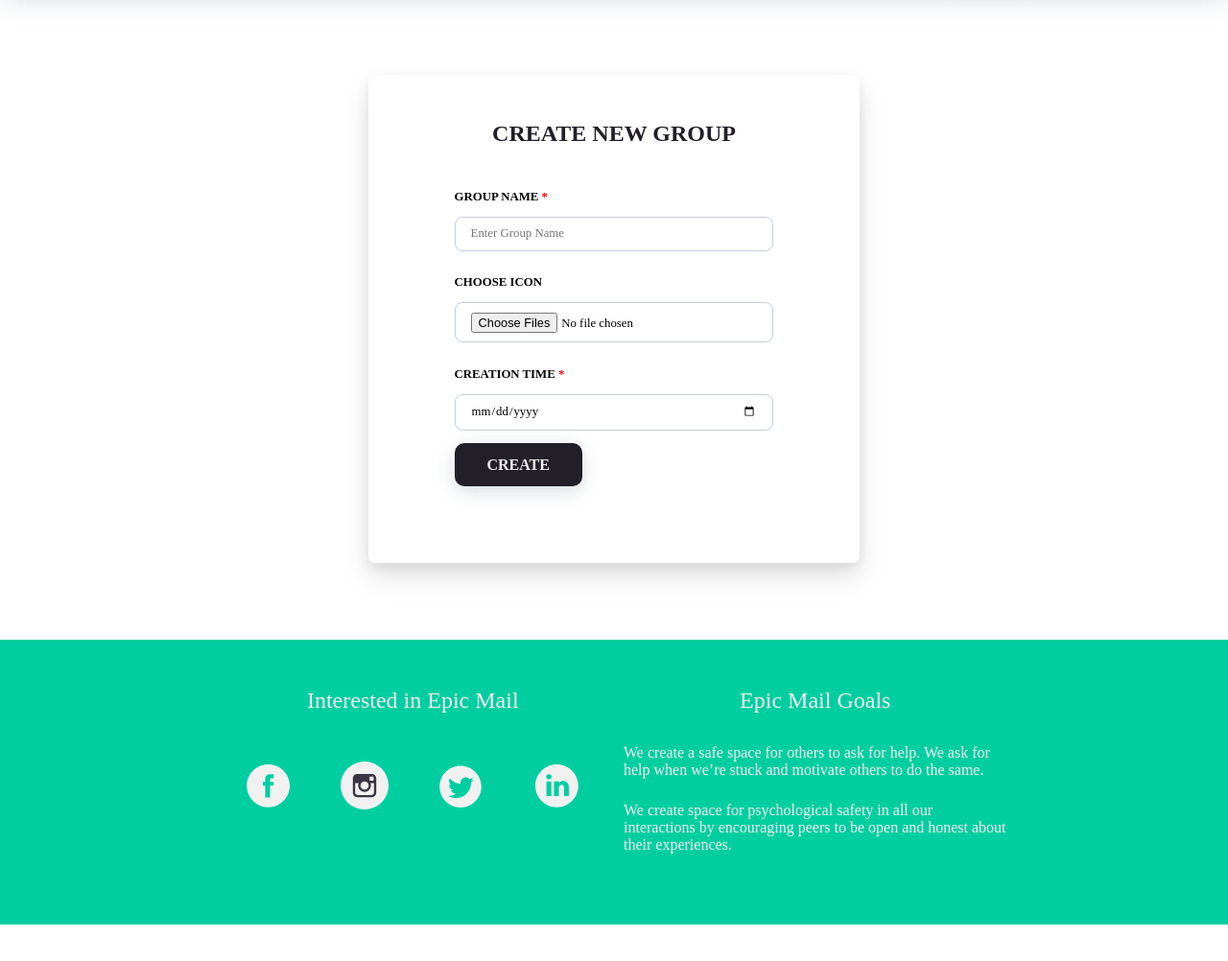
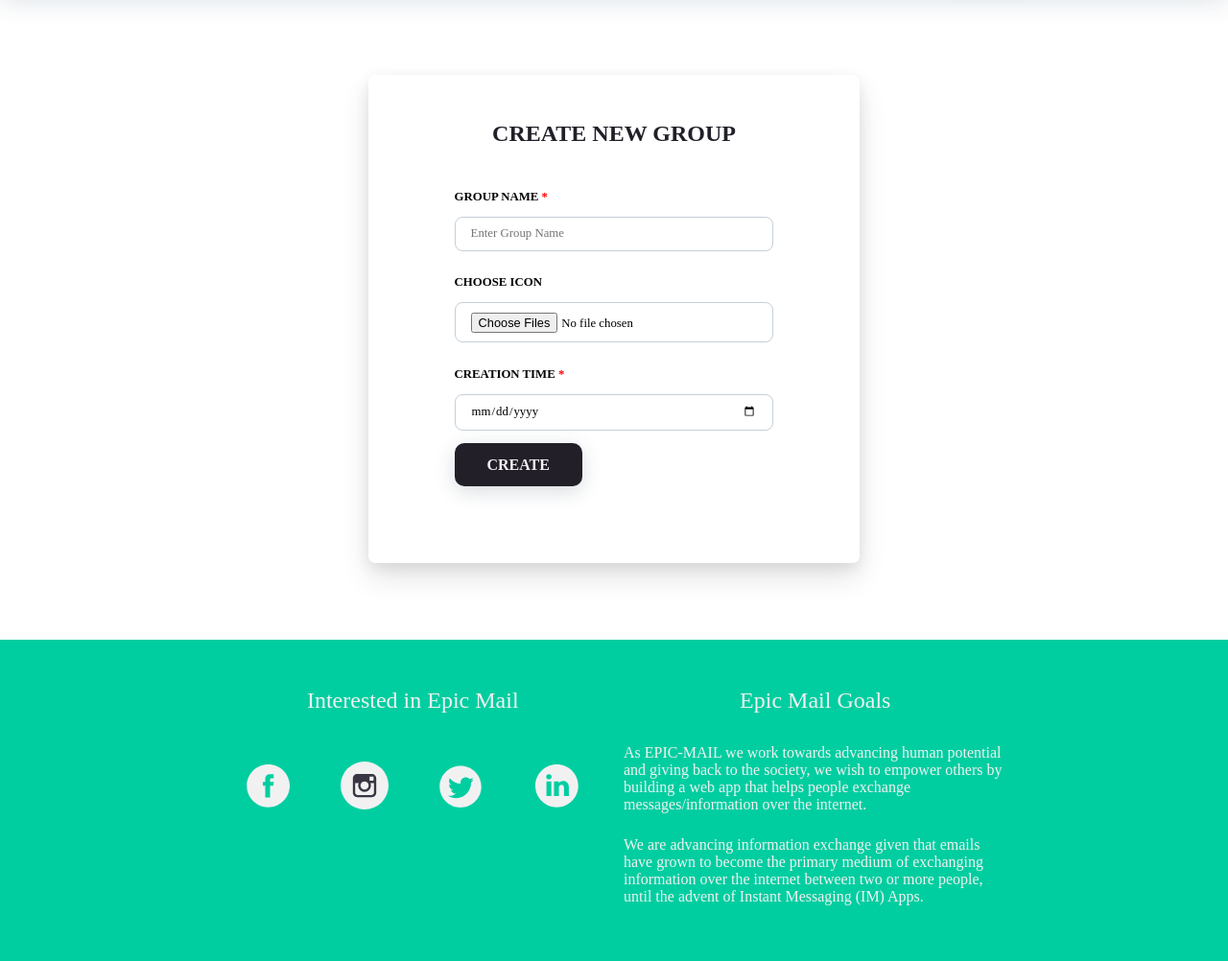
Before and after one commit to Gfreedoms/Epic-Mail, a plain HTML site: page pages/create_group.html in a window 1280 px wide. Shown: the part 78-1080 px from the top of the page at 96% size. Before the commit the page ends 1042 px from the top, so only its background shows below. Drawn offline with Linux system fonts and the light colour scheme; a web font is replaced by a local one.

Commit message:
add mail notes[Finishes#164276563]

```diff
--- a/pages/create_group.html
+++ b/pages/create_group.html
@@ -85,12 +85,14 @@
 			<div class="additional-info">
 				<h3 class="md-text">Epic Mail Goals</h3>
 				<p class="sm-text">
-					We create a safe space for others to ask for help.
-					We ask for help when we’re stuck and motivate others to do the same.
+					As EPIC-MAIL we work towards advancing human potential and giving back to the society,
+					we wish to empower others by building a web app that helps people exchange
+					 messages/information over the internet.
 				</p>
 				<p class="sm-text">
-					We create space for psychological safety in all our interactions by encouraging peers to be open and honest about
-					their experiences.
+					We are advancing information exchange  given that emails have grown to become the primary medium of
+					exchanging information over the internet between two or more people,
+					 until the advent of Instant Messaging (IM) Apps.
 				</p>
 			</div>
 		</div>
```
